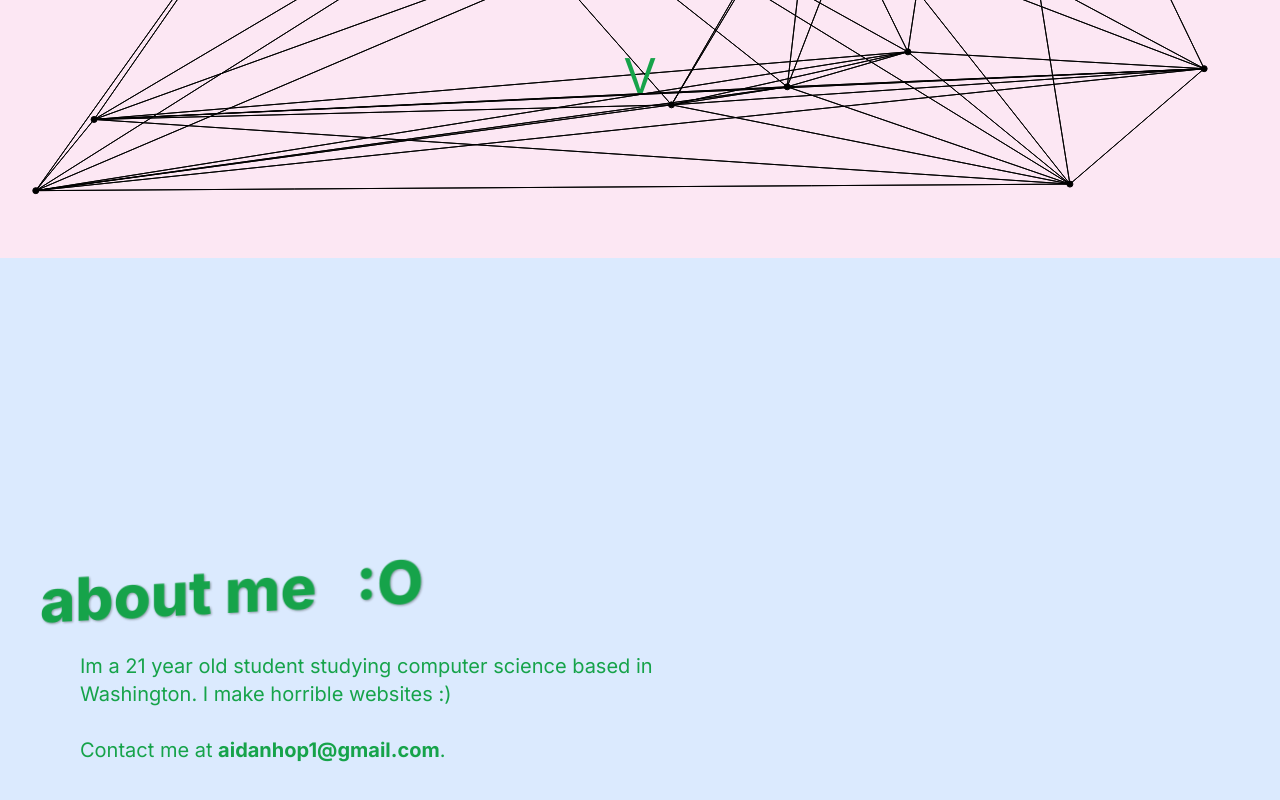
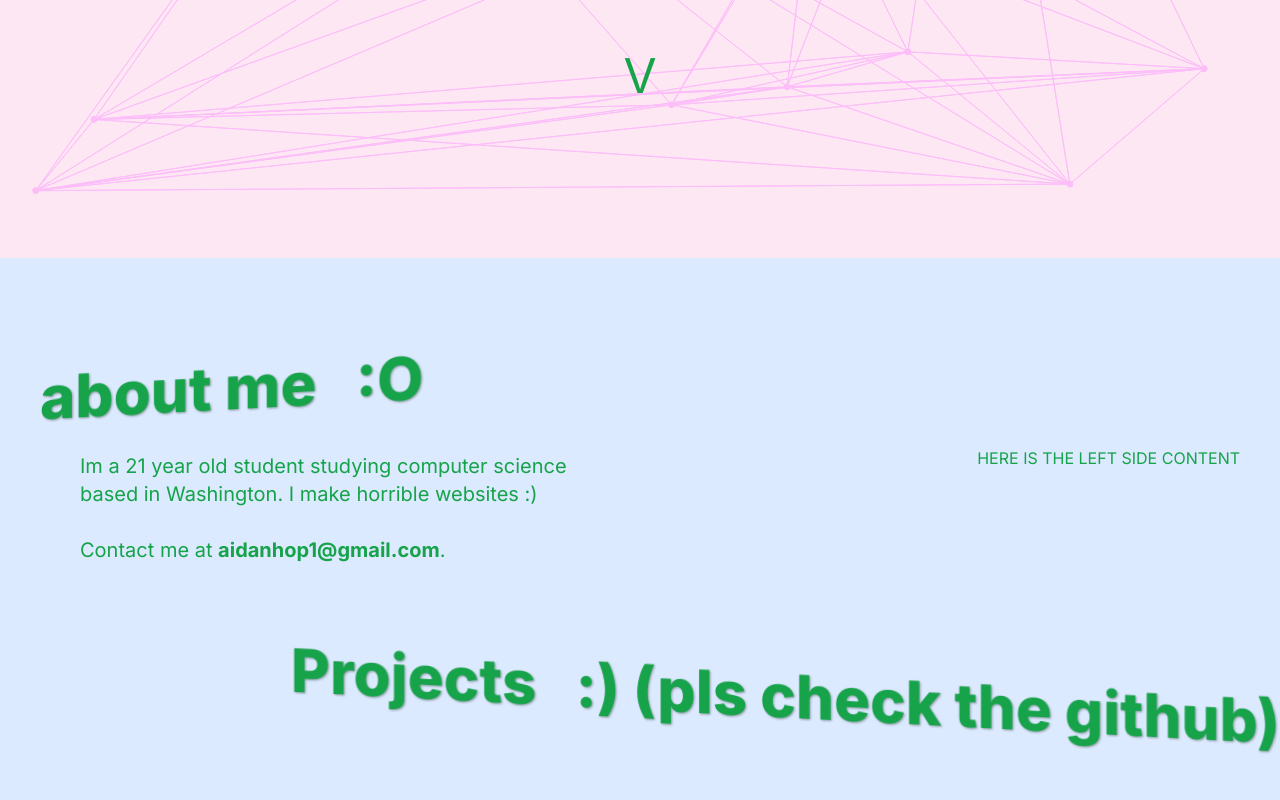
Before and after one commit to aidanhopper/aidahop.xyz, a Next.js app: page / in a window 1280 px wide. Shown: the part 542-1342 px from the top of the page. Built offline with nearby package versions, Linux system fonts and the light colour scheme.

Commit message:
more about page stuff

```diff
--- a/src/app/about.tsx
+++ b/src/app/about.tsx
@@ -1,7 +1,7 @@
 const About = () => {
   return (
-      <div className="bg-blue-100">
-        <div className="h-screen container m-auto flex">
+      <div className="bg-blue-100 h-screen flex flex-col">
+        <div className="container h-1/2 m-auto flex">
           <div className="flex flex-col flex-auto m-auto w-[400px] p-10 justify-center">
             <div className="-skew-y-3 drop-shadow-[1px_1px_1px_rgba(0,0,0,0.35)] mb-10 flex-auto font-extrabold  text-6xl">
               about me &nbsp; :O
@@ -15,8 +15,16 @@ const About = () => {
               Contact me at <b>aidanhop1@gmail.com</b>.
             </div>
           </div>
-          <div className="flex flex-col flex-auto m-auto p-10 justify-centertext-7xl">
-
+          <div className="flex flex-col flex-auto m-auto p-10 text-right">
+            HERE IS THE LEFT SIDE CONTENT
+          </div>
+        </div>
+        <div className="flex-auto h-1/2 container m-auto flex flex-col">
+          <div className="drop-shadow-[1px_1px_1px_rgba(0,0,0,0.35)] text-right flex-none font-extrabold skew-y-3 mb-10 text-6xl">
+            Projects &nbsp; :) (pls check the github)
+          </div>
+          <div className="text-right flex-auto">
+            {/* put project cards here*/}
           </div>
         </div>
       </div>
--- a/src/app/background.tsx
+++ b/src/app/background.tsx
@@ -57,11 +57,11 @@ const Background = () => {
   // which will correspond with width*rand and height*rand
   //let objects: Array<Array<number>> = [];
 
-  const [objects, setObjects] = useState([] as {x: number, y: number}[])
+  const [objects, setObjects] = useState([] as {x: number, y: number}[]);
 
   useEffect(() => {
 
-    let tmp: {x: number, y: number}[] = []
+    let tmp: {x: number, y: number}[] = [];
 
     for (let i = 0; i < 10; i++) {
       tmp.push({
@@ -98,10 +98,10 @@ const Background = () => {
     context.clearRect(0, 0, canvas.width, canvas.height);
 
     objects.forEach((elem1) => {
-      circle(context, canvas.width * elem1.x, canvas.height * elem1.y, 3, '#0');
+      circle(context, canvas.width * elem1.x, canvas.height * elem1.y, 3, '#FCBDF9');
       objects.forEach((elem2) => {
         line(context, canvas.width * elem1.x, canvas.height * elem1.y,
-          canvas.width * elem2.x, canvas.height * elem2.y, '#0')
+          canvas.width * elem2.x, canvas.height * elem2.y, '#FCBDF9');
       })
     })
 
```
